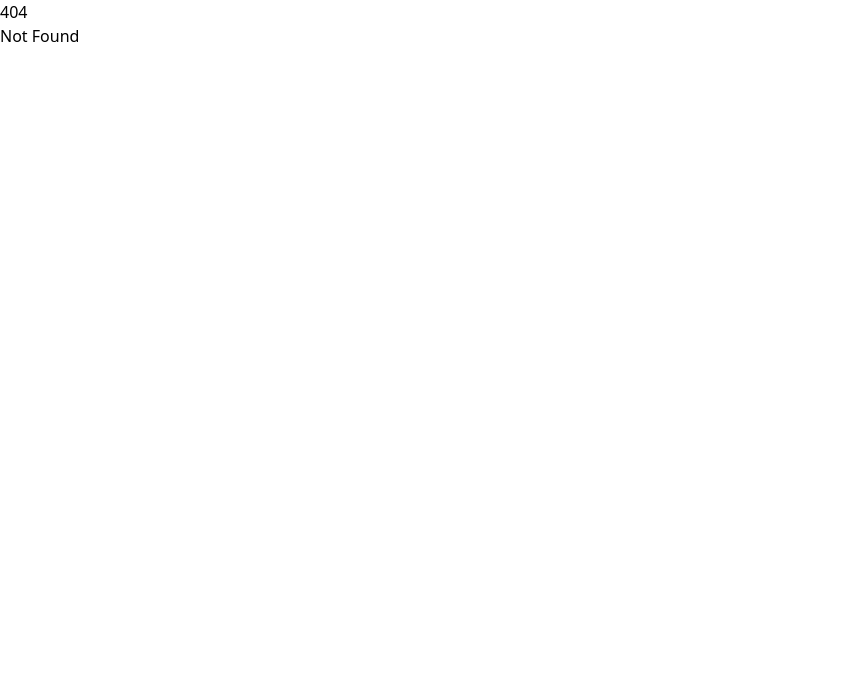
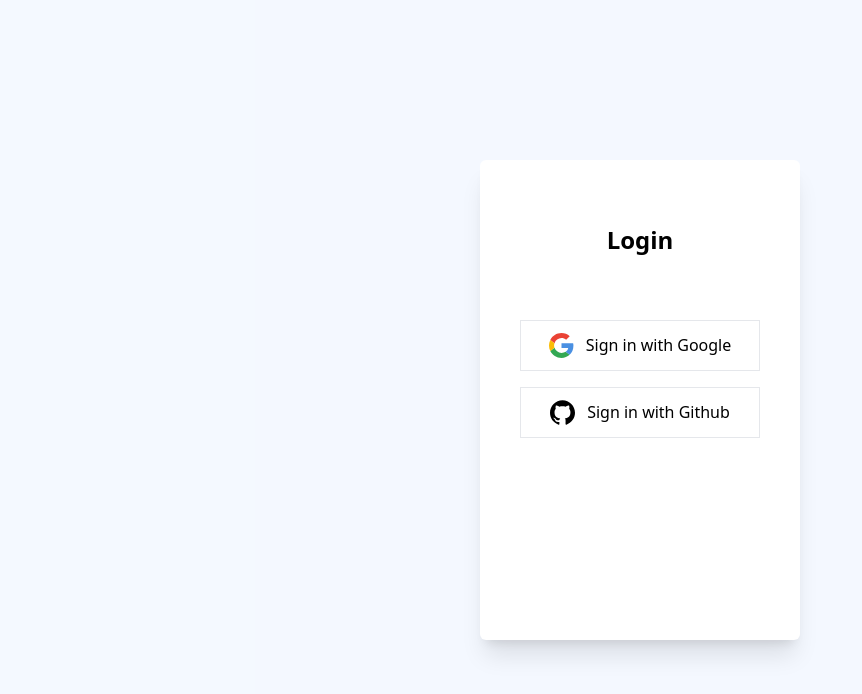
Before and after one commit to WolfVector/alex-stack, a SvelteKit app in the folder frontend/: page /login in a window 1280 px wide. Before the commit this address had no page. Shown: the top 694 px of the page, without its empty margins (0-862 px from the left). Built offline with nearby package versions, Linux system fonts and the light colour scheme.

Commit message:
Login template

```diff
--- /dev/null
+++ b/frontend/src/routes/(auth)/login/+page.svelte
@@ -0,0 +1,20 @@
+<script>
+  import github from "$lib/img/github.svg"
+  import google from "$lib/img/google.svg"
+</script>
+
+<div class="bg-blue-50/70 h-screen flex justify-center">
+  <div class="basis-3/4 lg:basis-1/4 bg-white shadow-xl rounded-md my-28 xl:my-40 min-[1920px]:my-60 min-[1920px]:text-2xl">
+    <div class="font-bold text-2xl text-center mt-16">Login</div>
+    <div class="mt-10 lg:mt-16 flex flex-col items-center">
+      <button class="p-3 border w-3/4 flex justify-center gap-x-3">
+        <img src={google} width="25" height="25" alt="Google icon" />
+        Sign in with Google
+      </button>
+      <button class="p-3 border w-3/4 mt-4 flex justify-center gap-x-3">
+        <img src={github} width="25" height="25" alt="Github icon" />
+        Sign in with Github
+      </button>
+    </div>
+  </div>
+</div>
```
Also changed, not shown: frontend/src/lib/img/github.svg (added), frontend/src/lib/img/google.svg (added).
